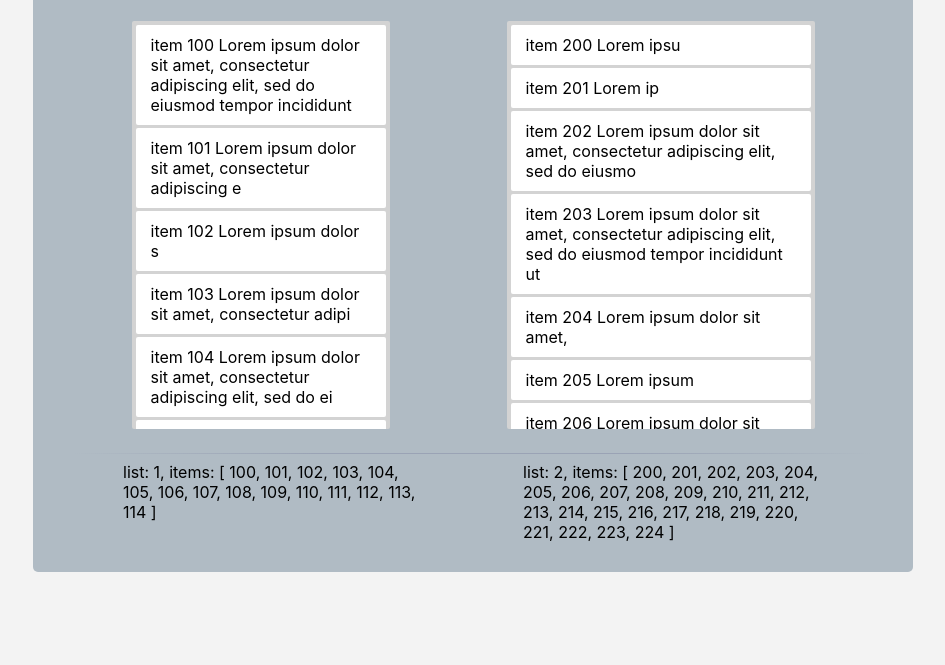
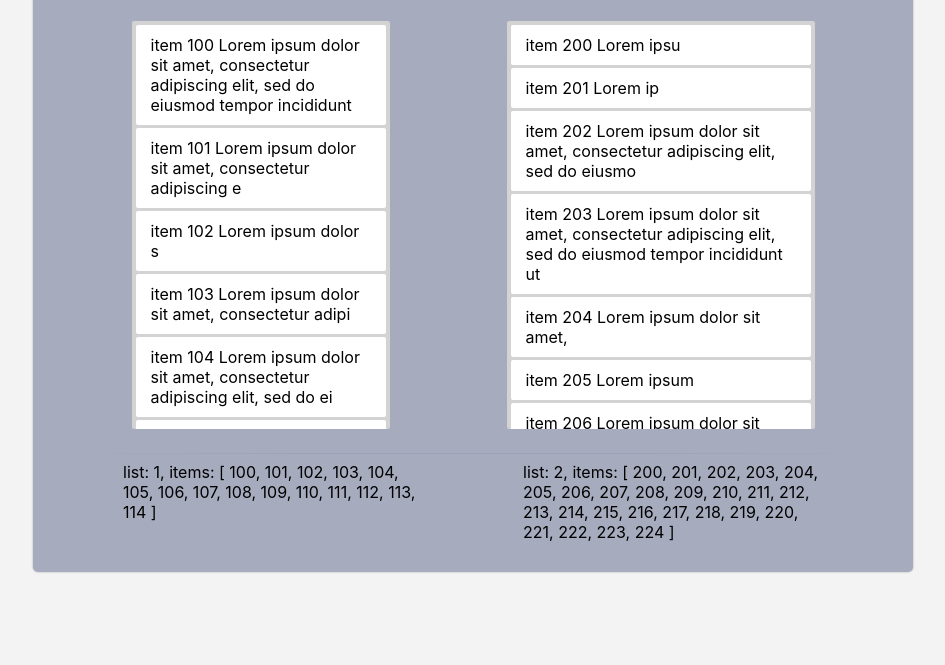
Before and after one commit to blinpete/vue-dragondrop, a plain HTML site: page index.html in a window 1280 px wide. Shown: the part 135-800 px from the top of the page, without its empty margins (167-1112 px from the left). Drawn offline with Linux system fonts and the light colour scheme.

Commit message:
style fix

```diff
--- a/style.css
+++ b/style.css
@@ -9,11 +9,12 @@ html {
 }
 
 #app {
-    background-color: rgb(176, 187, 196);
+    background-color: #6e779894;
     width: 800px;
     margin: 50px auto;
     padding: 30px 40px;
     border-radius: 5px;
+    box-shadow: 0 0 2px #a1a1a1;
 }
 
 h1 {
```
